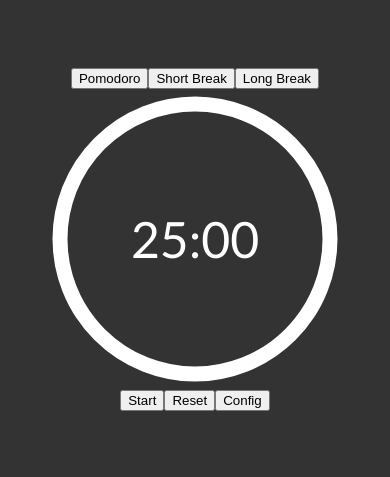
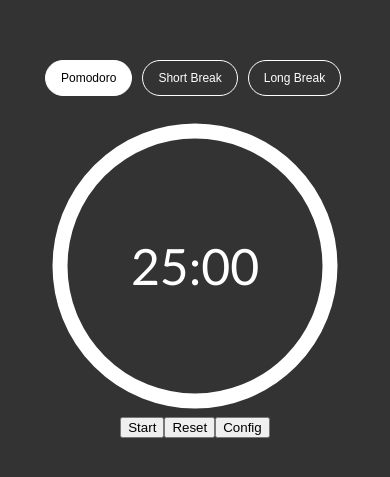
Before and after one commit to WersV/pomodoro-app, a Vue app: page / in a window 390 px wide. Shown: the part 191-668 px from the top of the page. Built offline with nearby package versions, Linux system fonts and the light colour scheme.

Commit message:
add pomodoro controls styling mobile

```diff
--- a/src/components/AppPomodoroControls.vue
+++ b/src/components/AppPomodoroControls.vue
@@ -1,8 +1,8 @@
 <template>
   <div class="pomodoro-controls-container">
-    <button @click="storeTime.activeTabSwitch('pomodoro')">Pomodoro</button>
-    <button @click="storeTime.activeTabSwitch('shortBreak')">Short Break</button>
-    <button @click="storeTime.activeTabSwitch('longBreak')">Long Break</button>
+    <button :class="{active: setActiveClass('pomodoro')}" @click="storeTime.activeTabSwitch('pomodoro')">Pomodoro</button>
+    <button :class="{active: setActiveClass('shortBreak')}" @click="storeTime.activeTabSwitch('shortBreak')">Short Break</button>
+    <button :class="{active: setActiveClass('longBreak')}" @click="storeTime.activeTabSwitch('longBreak')">Long Break</button>
   </div>
 </template>
 
@@ -11,9 +11,38 @@
 
 const storeTime = useTimeStore()
 
+function setActiveClass(timeType) {
+  if(timeType === storeTime.activeTab) {
+    return true
+  } else {
+    return false
+  }
+}
+
 
 </script>
 
 <style lang="scss" scoped>
-
+.pomodoro-controls-container {
+  margin: 20px 0;
+  min-width: 300px;
+  button {
+    background-color: transparent;
+    border-radius: 20px;
+    border: 1px solid white;
+    color: white;
+    padding: 10px 15px;
+    margin-left: 10px;
+    // text-transform: uppercase;
+    font-size: 12px;
+    cursor: pointer;
+  }
+  button:first-child {
+    margin-left: 0;
+  }
+  button.active {
+    background-color: white;
+    color: black;
+  }
+}
 </style>
--- a/src/components/AppTimer.vue
+++ b/src/components/AppTimer.vue
@@ -47,8 +47,6 @@
   }
 }
 
-console.log(storeTime.seconds);
-
 </script>
 
 <style lang="scss" scoped>
--- a/src/stores/time.js
+++ b/src/stores/time.js
@@ -136,6 +136,7 @@
     isTimeRunning,
     seconds,
     isStartStopBtnDisabled,
+    activeTab,
     $reset,
     handleCounter,
     activeTabSwitch,
```
